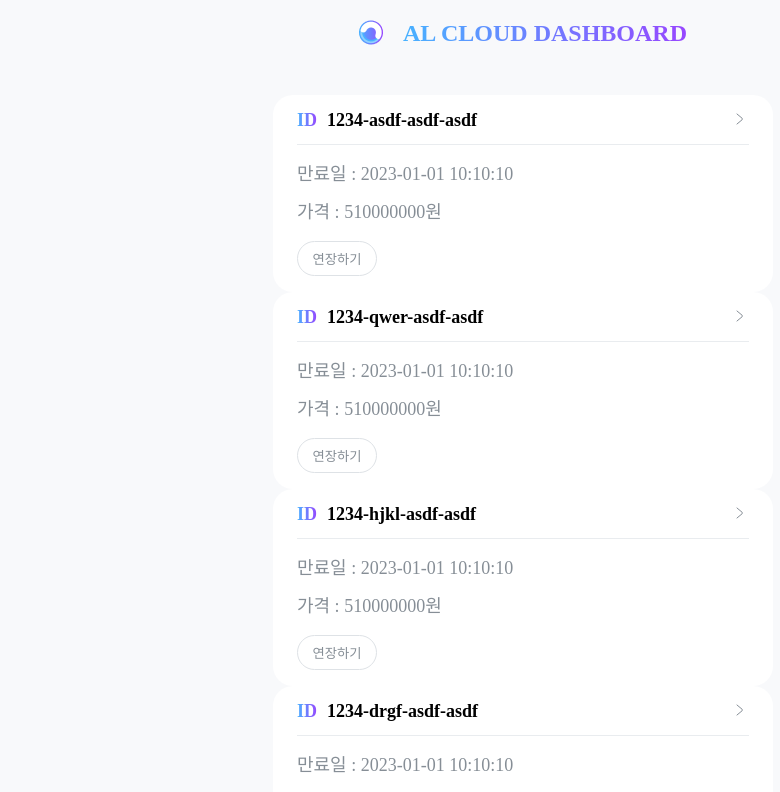
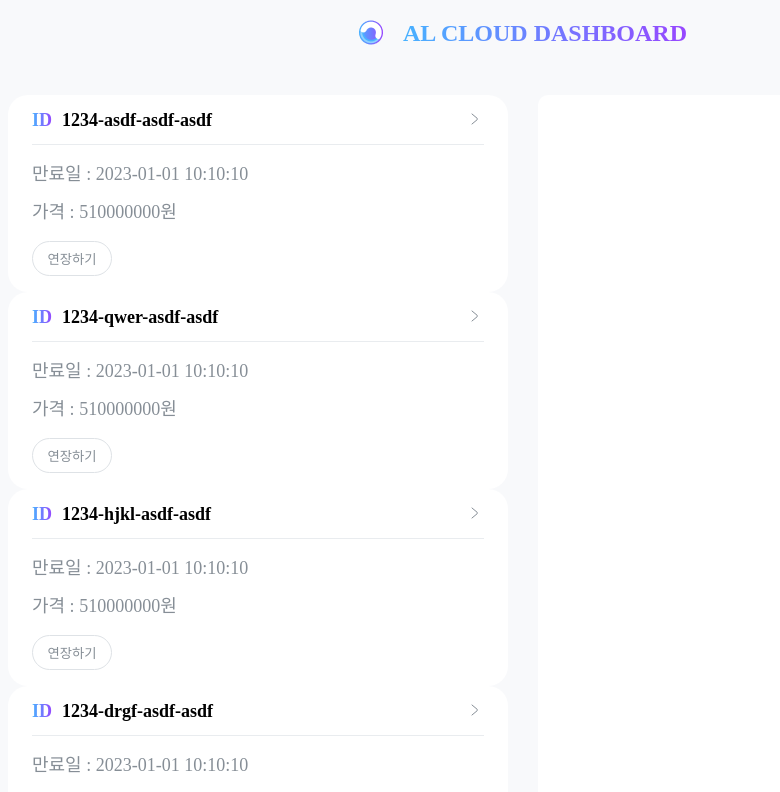
Before and after one commit to tlsgmltjd/cloud-dashboard, a React (Vite) app: page / in a window 1280 px wide. Shown: the top 792 px of the page, without its empty margins (117-897 px from the left). Built offline with nearby package versions, Linux system fonts and the light colour scheme; a web font is replaced by a local one.

Commit message:
Add InfoCard

```diff
--- a/src/App.jsx
+++ b/src/App.jsx
@@ -1,6 +1,7 @@
 import styled from "styled-components";
 import Header from "./components/Header";
 import Card from "./components/Card";
+import InfoCard from "./components/InfoCard";
 
 const MOCK_DATA = [
   {
@@ -94,6 +95,7 @@ function App() {
     <Container>
       <Header />
       <Box>
+        <CardList>
           {MOCK_DATA.map((card) => (
             <Card
               key={card.id}
@@ -102,6 +104,8 @@ function App() {
               price={card.price}
             />
           ))}
+        </CardList>
+        <InfoCard />
       </Box>
     </Container>
   );
@@ -110,15 +114,25 @@ function App() {
 const Container = styled.div`
   width: 100%;
   height: 100vh;
+  gap: 30px;
+  background: #f8f9fb;
   display: flex;
   flex-direction: column;
   align-items: center;
-  gap: 30px;
-  background: #f8f9fb;
 `;
 
 const Box = styled.div`
   padding-bottom: 30px;
+  display: flex;
+  flex-direction: row;
+  align-items: start;
+  gap: 30px;
+`;
+
+const CardList = styled.div`
+  display: flex;
+  flex-direction: column;
+  align-items: center;
 `;
 
 export default App;
--- /dev/null
+++ b/src/components/InfoCard.jsx
@@ -0,0 +1,14 @@
+import styled from "styled-components";
+
+const InfoCard = () => {
+  return <InfoContainer></InfoContainer>;
+};
+
+const InfoContainer = styled.div`
+  background: white;
+  height: 100vh;
+  width: 500px;
+  border-radius: 10px;
+`;
+
+export default InfoCard;
```
Lines whose indentation alone changed are shown as unchanged.
